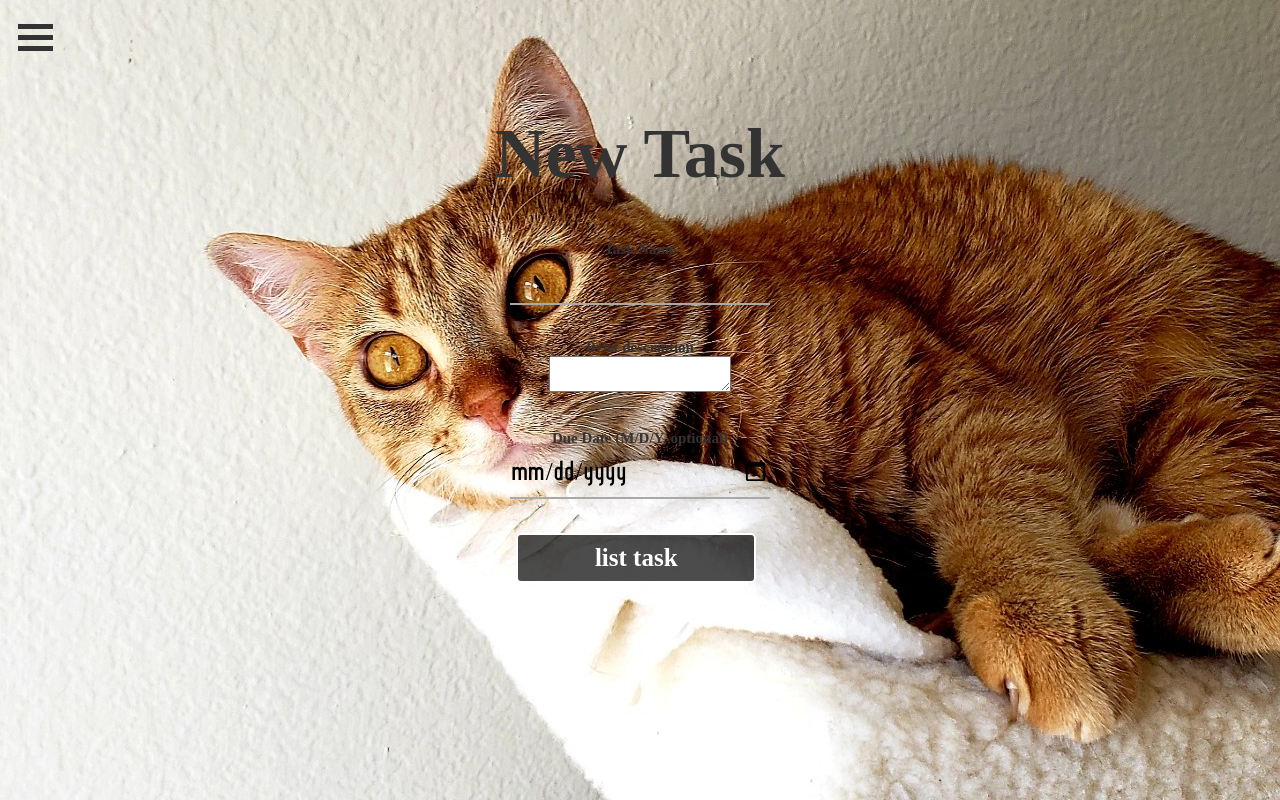
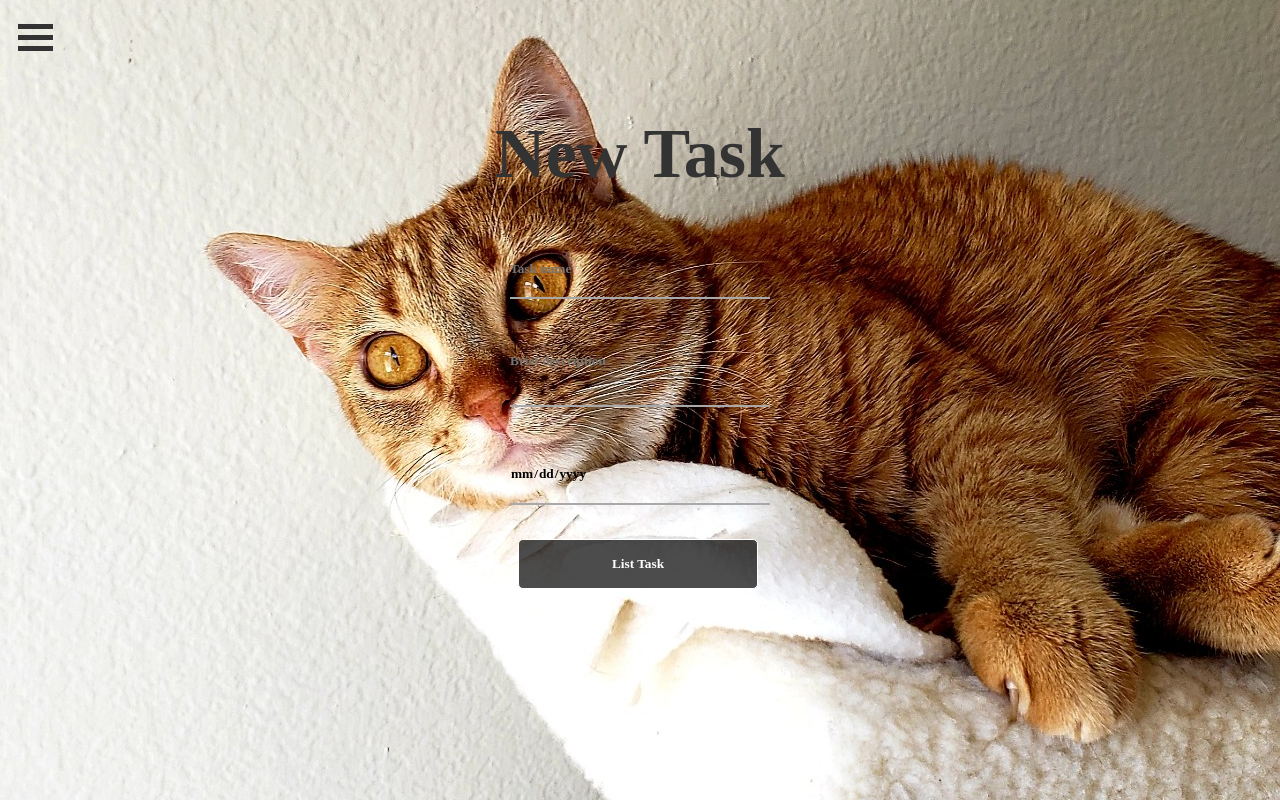
Before and after one commit to jorgerivero3/project-3, a Flask app: page /task/new in a window 1280 px wide. Run offline with Flask 2, Linux system fonts and the light colour scheme; a user stored in the database is signed in; some web fonts are replaced.

Commit message:
formatting

```diff
--- a/Application/static/style.css
+++ b/Application/static/style.css
@@ -20,7 +20,13 @@ h1 {
   text-align: center;
   color: #333;
  }
-
+ h2 {
+  font-family: 'Now';
+  font-weight: bold;
+  font-size: 42px;
+  text-align: center;
+  color: #333;
+ }
 p {
   font-family: 'Now';
   font-weight: bold;
@@ -84,20 +90,36 @@ body {
   color: #333333;
   text-transform: lowercase;
 }
+.intro {
+  padding: 0 300px 0;
+}
 input {
+    border: none;
+    border-bottom: 2px solid darkGray;
+    transition: 0.9s ease;
+    width: 260px;
+    background-color: transparent;
+    padding: 20px 0 20px 0;
+    font-family: 'Now';
+    font-weight: bold;
+}
+input:focus {
+  outline: none;
+}
+form {
+  font-family: 'Now';
+    font-weight: bold;
+    color: #333333;
+}
+textarea {
   border: none;
   border-bottom: 2px solid darkGray;
   transition: 0.9s ease;
   width: 260px;
   background-color: transparent;
-  padding: 10px 0;
-  font-family: 'airplane';
-  font-size: 25px;
-  color: black;
-  text-transform: lowercase;
-}
-input:focus {
-  outline: none;
+  padding: 20px 0 20px 0;
+  font-family: 'Now';
+  font-weight: bold;
 }
 *:focus {
   outline: none;
--- a/Application/templates/newItem.html
+++ b/Application/templates/newItem.html
@@ -6,13 +6,13 @@
 		<h1>New Task</h1>
 		{{ form.hidden_tag() }}
 		<p>
-			Task Name<br>
-			{{ form.title }}<br><br><br>
-			Brief description<br>
-			{{ form.description }}<br><br><br>
+			<!-- Task Name<br> -->
+			{{ form.title(placeholder="Task name") }}<br><br><br>
+			<!-- Brief description<br> -->
+			{{ form.description(placeholder="Brief description") }}<br><br><br>
 
-			Due Date (M/D/Y, optional)<br>
-			{{ form.due }}<br><br><br>
+			<!-- Due Date (M/D/Y, optional)<br> -->
+			{{ form.due(placeholder="Due date M/D/Y (optional)") }}<br><br><br>
 			{{ form.submit(class="myButton") }}
 		</p>
 	</form>
```
Also changed, not shown: Application/templates/about.html (+7 -3 lines), Application/templates/account.html (+4 -4 lines).
